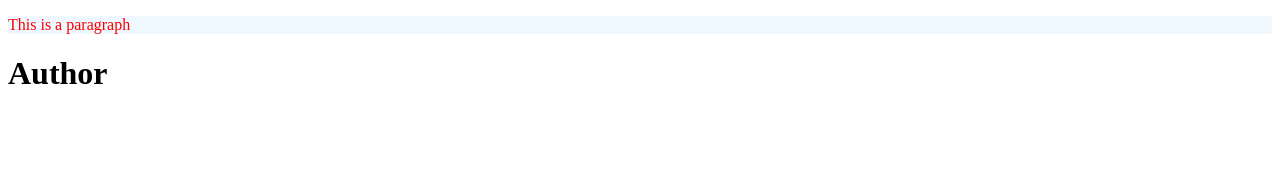
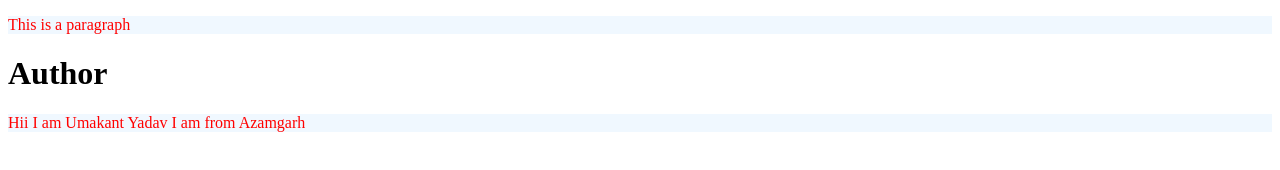
Before and after one commit to umakant214/NEW_STORE, a plain HTML site: page index.html in a window 1280 px wide. Drawn offline with Linux system fonts and the light colour scheme.

Commit message:
add new papragraph

```diff
--- a/index.html
+++ b/index.html
@@ -9,5 +9,6 @@
 <body>
     <p>This is a paragraph</p>
     <h1>Author</h1>
+    <p>Hii I am Umakant Yadav I am from Azamgarh</p>
 </body>
 </html>
```
